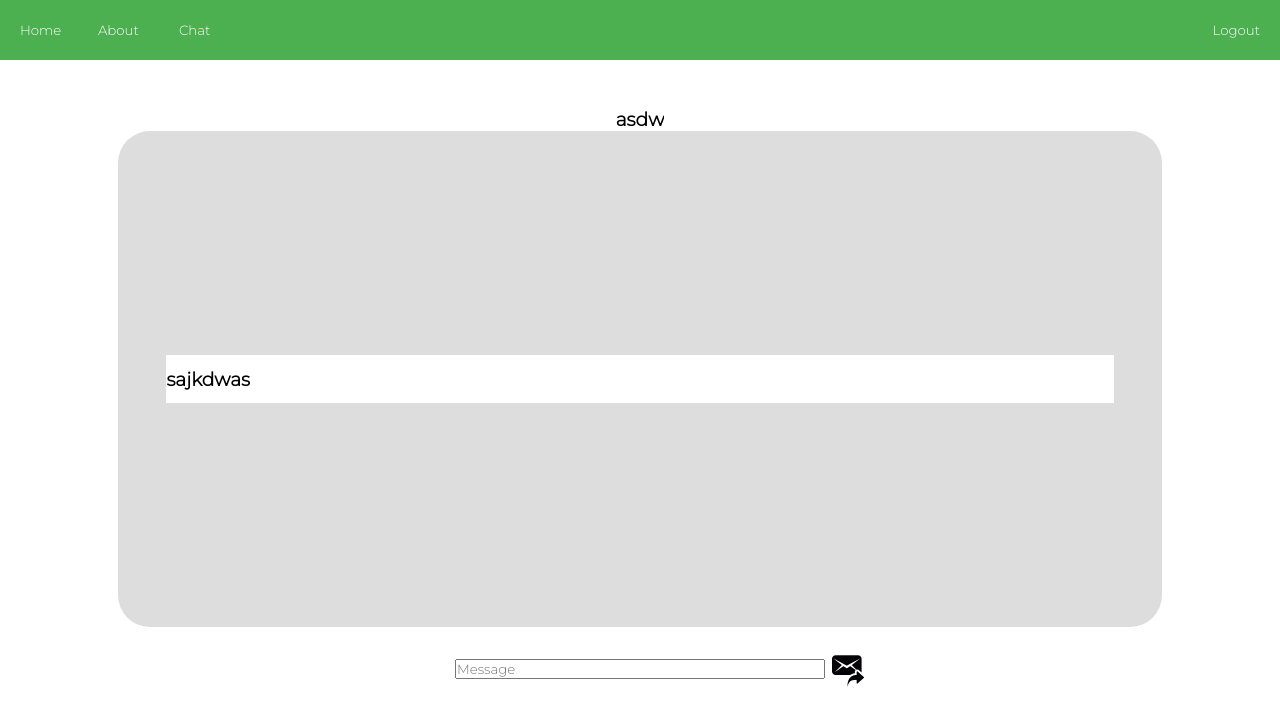
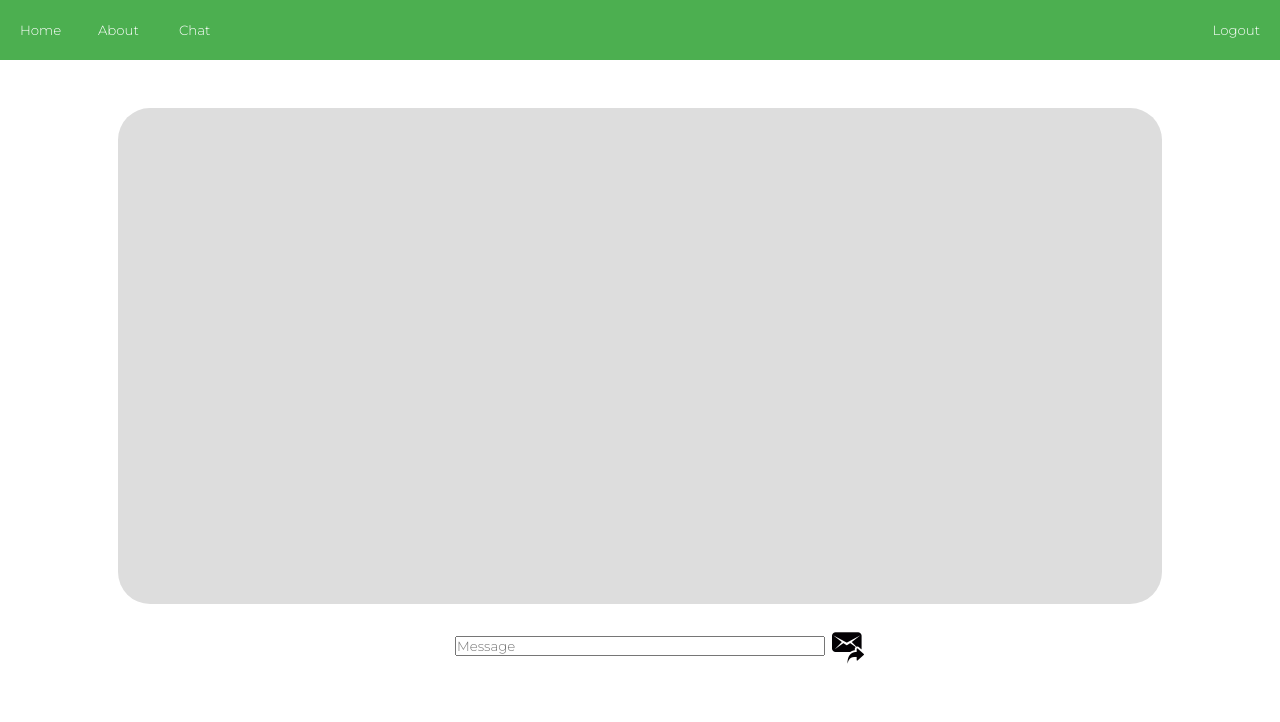
Before and after one commit to kevlu8/TOHacks2022, a website: page public/html/chat.html in a window 1280 px wide. Drawn offline with Linux system fonts and the light colour scheme; files that its build step writes are made by us from their sources.

Commit message:
uhhhh [ object Blob ]

```diff
--- a/app.js
+++ b/app.js
@@ -42,7 +42,7 @@ wss.on("connection", (s) => {
 			s.isAlive = true;
 		// when client sends message
 		} else {
-			s.peer.send(data);
+			s.peer.send(data.toString());
 		}
 	});
 	s.on("close", () => {
--- a/public/css/index.css
+++ b/public/css/index.css
@@ -108,7 +108,7 @@ div {
 #sent {
   display:flex;
   background-color: #FFFFFF;
-  width:100%;
+  right:100%;
   flex-direction: column;
   justify-content: center;
   height: 3rem;
--- a/public/html/chat.html
+++ b/public/html/chat.html
@@ -44,13 +44,13 @@
 		</div>
 		<div id="chatbox">
 			<div id="usernamething">
-				<h3 id="peername">asdw</h3>
+				<h3 id="peername"></h3> <!-- Moment -->
 			</div>
 			<div id="chathistory">
 				<!-- Hooking you up with someone to talk to!
 				<img src="/res/loading.gif" /> -->
 				<div id="sent">
-					<h3>sajkdwas</h3>
+					<h3></h3> <!-- ? -->
 				</div>
 			</div>
 
```
